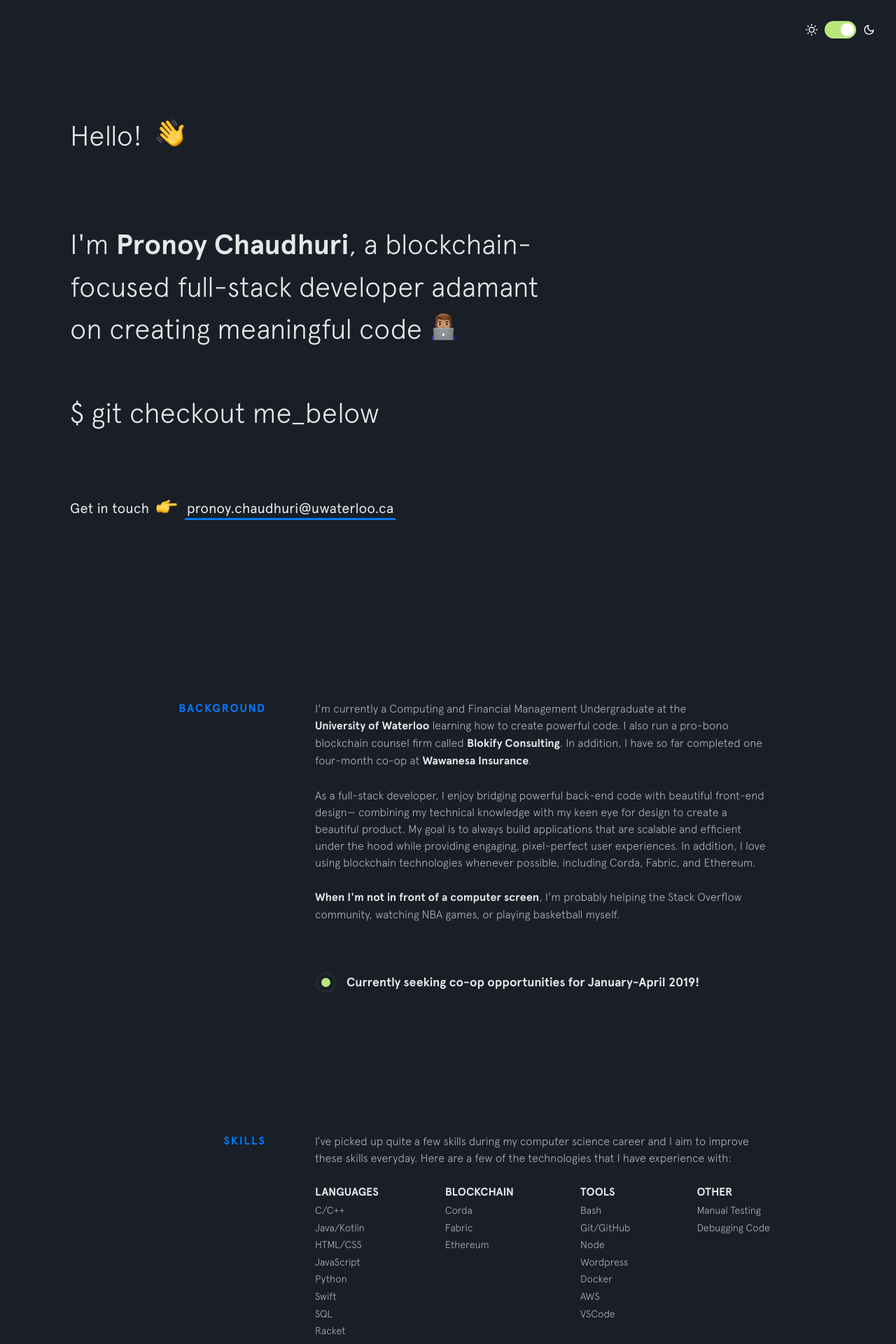
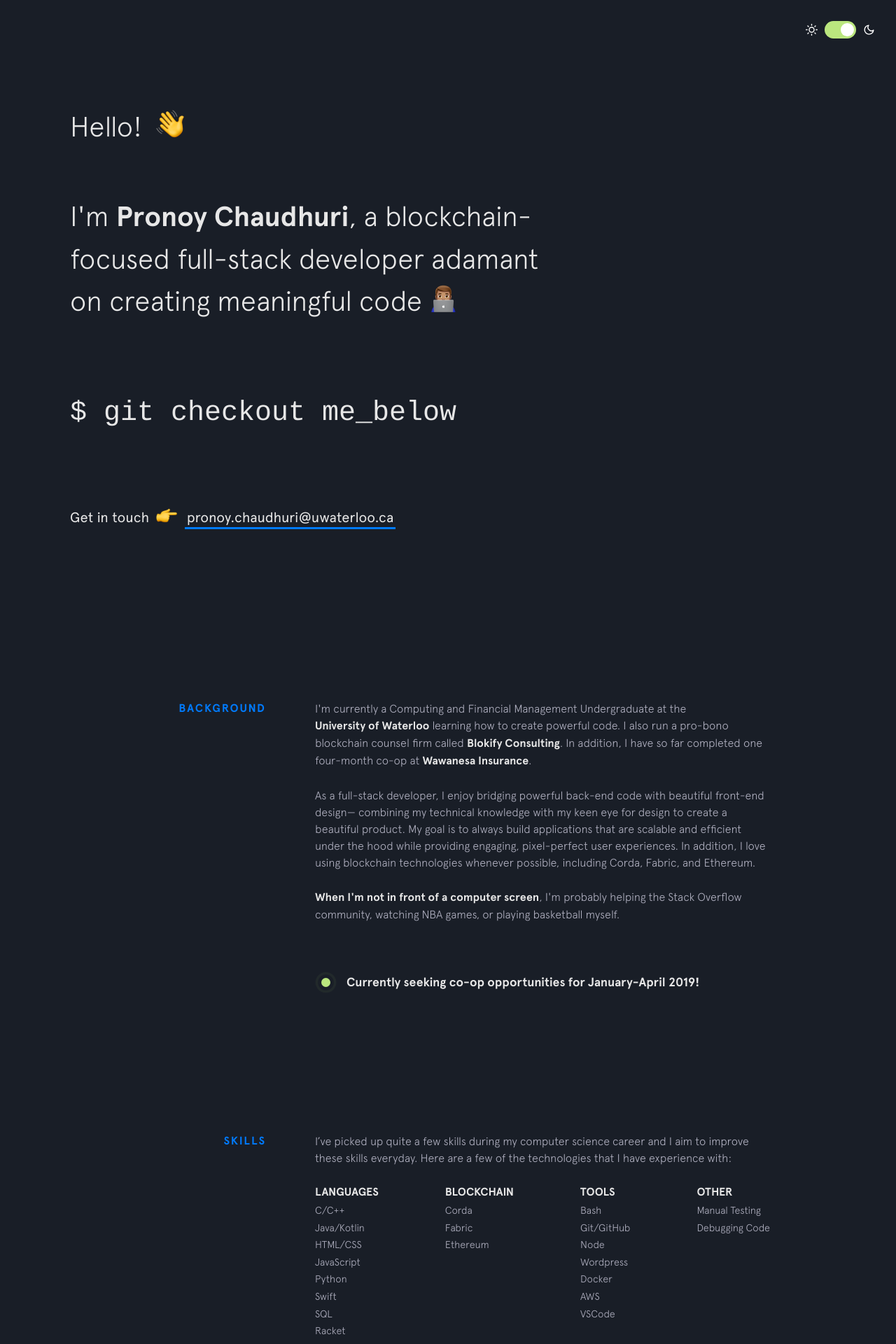
Before and after one commit to PronoyC/pronoyc.github.io, a Jekyll site: the page built from index.html, in a window 1280 px wide. Shown: the top 1920 px of the page at 70% size. Built offline with Jekyll 4.4.1, drawn with Linux system fonts in a browser that asks for light colours; nearby versions of some CDN libraries.

Commit message:
Update intro.html

```diff
--- a/_includes/intro.html
+++ b/_includes/intro.html
@@ -8,7 +8,7 @@
     <span class="emoji technologist"></span>
     <br>
     <br>
-    $ git checkout me_below
+    <p style="font-family:courier;"> $ git checkout me_below </p>
   </h2>
 
   <h3 class="intro__contact">
```
